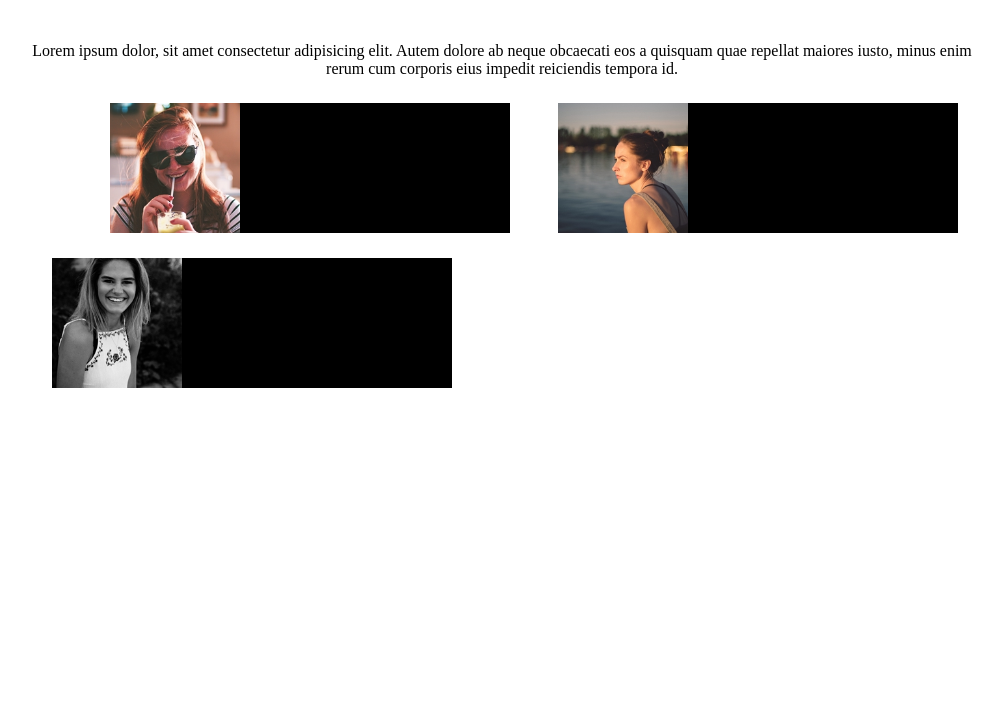
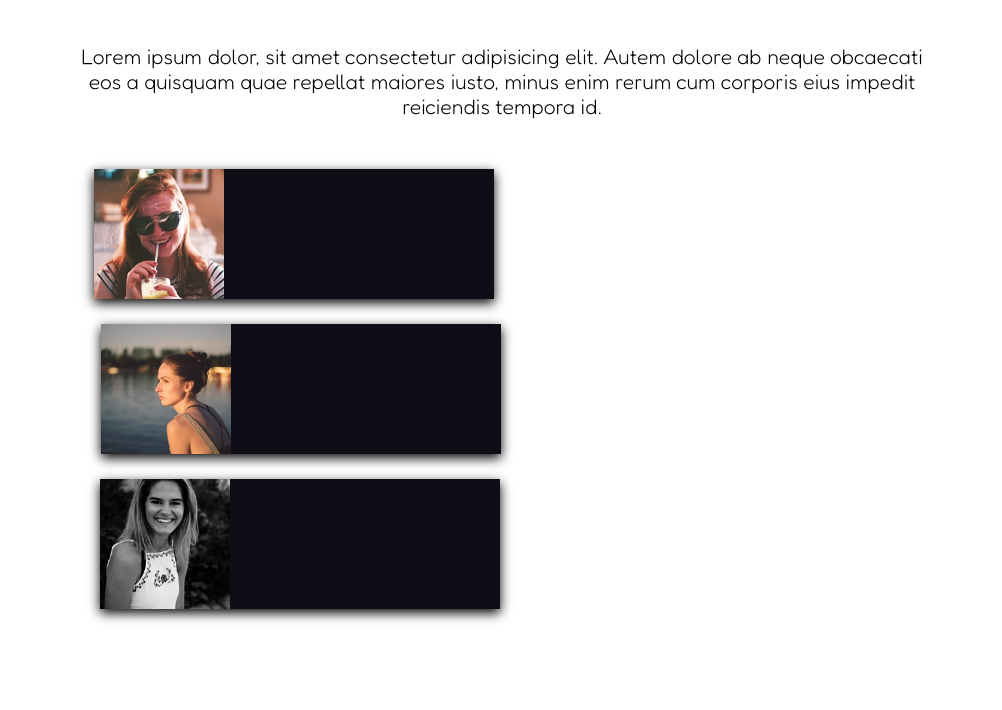
Before and after one commit to PinoGabriel/html-css-float-cards, a plain HTML site: page index.html in a window 1280 px wide. Shown: the part 90-800 px from the top of the page, without its empty margins (138-1140 px from the left). Drawn offline with Linux system fonts and the light colour scheme.

Commit message:
modifiche migliorati i box

```diff
--- a/css/style.css
+++ b/css/style.css
@@ -5,8 +5,12 @@
 }
 
 .container {
-    width: 80%;
+    width:70%;
     margin: auto;
+}
+
+body {
+    font-family: 'Fredoka', sans-serif;
 }
 
 header {
@@ -14,7 +18,7 @@ header {
 }
 
 header h1 {
-    color: pink;
+    color: #e53170;
     text-align: center;
 }
 
@@ -23,28 +27,36 @@ main {
     padding: 25px;
 }
 
+main > p {
+    font-size: 21px;
+    font-weight: 300;
+}
+
 .blocco1 {
     float: left;
     width: 400px;
     height: 130px;
-    margin: 25px 10px 0 95px;
-    background-color: black;
+    margin: 25px 10px 0 15px;
+    background-color: #0f0e17;
+    box-shadow: 0px 4px 11px 0px;
 }
 
 .blocco2 {
     float: left;
     width: 400px;
     height: 130px;
-    margin: 25px 10px 0 38px;
-    background-color: black;
+    margin: 25px 10px 0 22px;
+    background-color: #0f0e17;
+    box-shadow: 0px 4px 11px 0px;
 }
 
 .blocco3 {
     float: left;
     width: 400px;
     height: 130px;
-    margin: 25px 10px 0 37px;
-    background-color: black;
+    margin: 25px 10px 0 21px;
+    background-color: #0f0e17;
+    box-shadow: 0px 4px 11px 0px;
 }
 
 .clearfix::after {
@@ -53,6 +65,10 @@ main {
     display: table;
   }
 
+.clearfix {
+    padding-top: 25px;
+}
+
   .dimensione {
     height: 130px;
     float: left;
--- a/index.html
+++ b/index.html
@@ -4,6 +4,9 @@
     <meta charset="UTF-8">
     <meta name="viewport" content="width=device-width, initial-scale=1.0">
     <title>Float Crads</title>
+    <link rel="preconnect" href="https://fonts.googleapis.com">
+    <link rel="preconnect" href="https://fonts.gstatic.com" crossorigin>
+    <link href="https://fonts.googleapis.com/css2?family=Fredoka:wght@300;500&display=swap" rel="stylesheet">
     <link rel="stylesheet" href="./css/style.css">
 </head>
 <body>
```
